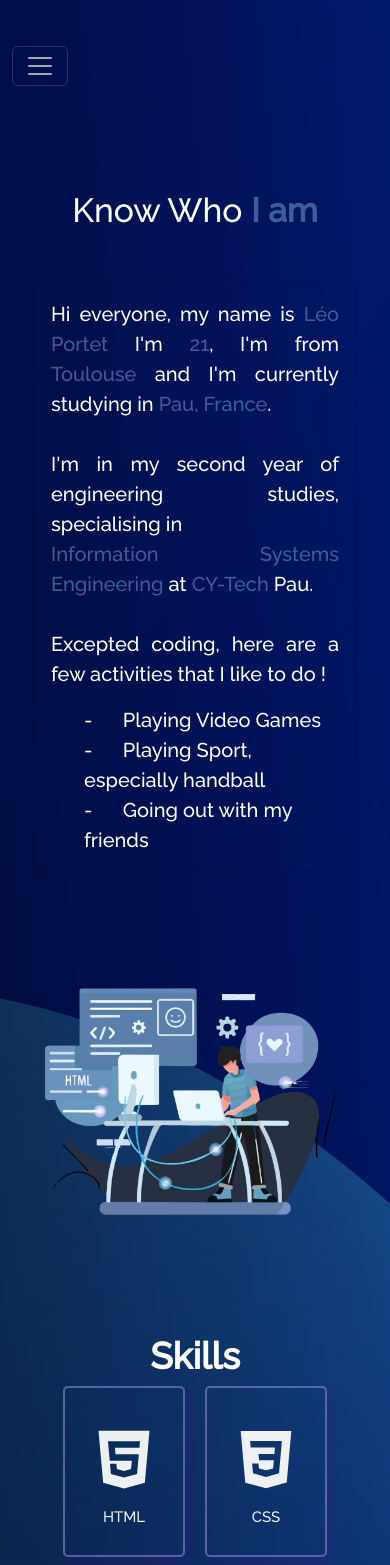
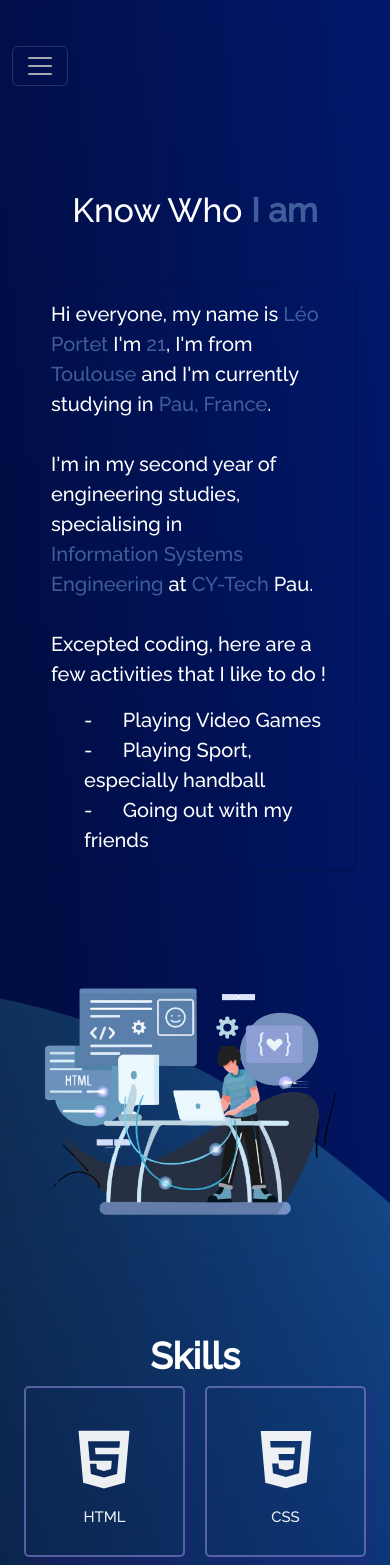
Before and after one commit to leeo-p/Portfolio, a React (Create React App) app: page /about in a window 390 px wide. Shown: the top 1565 px of the page. Built offline with nearby package versions, Linux system fonts and the light colour scheme.

Commit message:
update mobile version

```diff
--- a/src/components/About/AboutCard.js
+++ b/src/components/About/AboutCard.js
@@ -6,7 +6,7 @@ function AboutCard() {
 		<Card className="quote-card-view">
 			<Card.Body>
 				<blockquote className="blockquote mb-0">
-					<p style={{ textAlign: "justify", color: "#fff"}}>
+					<p className="text-about" style={{ textAlign: "justify", color: "#fff" }}>
 						Hi everyone, my name is <span className="blue">Léo Portet </span>
 						I'm <span className="blue">21</span>, I'm from <span className="blue">Toulouse</span> and I'm currently studying in <span className="blue">Pau, France</span>.
 						<br />
@@ -18,15 +18,15 @@ function AboutCard() {
 						<br />
 						Excepted coding, here are a few activities that I like to do !
 					</p>
-					<ul style={{ textAlign: "justify", color: "#fff"}}>
+					<ul style={{ textAlign: "justify", color: "#fff" }}>
 						<li className="about-activity">
-						- &nbsp;&nbsp;&nbsp;&nbsp;&nbsp;Playing Video Games
+							- &nbsp;&nbsp;&nbsp;&nbsp;&nbsp;Playing Video Games
 						</li>
 						<li className="about-activity">
-						- &nbsp;&nbsp;&nbsp;&nbsp;&nbsp;Playing Sport, especially handball
+							- &nbsp;&nbsp;&nbsp;&nbsp;&nbsp;Playing Sport, especially handball
 						</li>
 						<li className="about-activity">
-						- &nbsp;&nbsp;&nbsp;&nbsp;&nbsp;Going out with my friends
+							- &nbsp;&nbsp;&nbsp;&nbsp;&nbsp;Going out with my friends
 						</li>
 					</ul>
 				</blockquote>
--- a/src/components/About/Toolstack.js
+++ b/src/components/About/Toolstack.js
@@ -68,7 +68,7 @@ function Toolstack() {
 			</Col>
 
 			<Col xs={4} md={2} className="tech-icons">
-				<img src={shuffle} alt="shuffle" className="tech-icon" width="140px" height="92px" />
+				<img src={shuffle} alt="shuffle" className="tech-icon" width="130px" height="92px" />
 				<p className="tech-title">SHUFFLE SOAR</p>
 			</Col>
 
--- a/src/components/Home/Home.js
+++ b/src/components/Home/Home.js
@@ -33,12 +33,12 @@ const Home = () => {
 								<strong className="main-name"> LÉO PORTET</strong>
 							</h1>
 
-							<div style={{ paddingLeft: 25, textAlign: "left" }}>
+							<div style={{ textAlign: "left" }}>
 								<Typewriter
 									className="text-typing"
 									options={{
 										strings: [
-											"Engineering student at CY Tech PAU Information Systems Engineering speciality",
+											"Engineering student at CY Tech PAU Cybersecurity speciality work-and-study program in SCC France.",
 										],
 										autoStart: true,
 										delay: 40,
--- a/src/style.css
+++ b/src/style.css
@@ -177,7 +177,6 @@ button:focus {
 .heading,
 .heading-name {
   font-size: 2.4em;
-  padding-left: 25px;
 }
 
 .Typewriter__wrapper {
@@ -486,20 +485,25 @@ button:focus {
 @media (max-width: 767px) {
   .tech-icons {
     margin: 10px;
+    width: 44% !important;
   }
 
   .tech-title {
     opacity: 1;
+  }
+
+  .text-about {
+    text-align: left !important;
   }
 }
 
 .tech-icons:hover {
   overflow: hidden;
   border: 2px solid #8aa6da;
+}
 
-  .tech-title {
-    opacity: 1;
-  }
+.tech-title {
+  opacity: 1;
 }
 
 .tech-icon-images {
```
